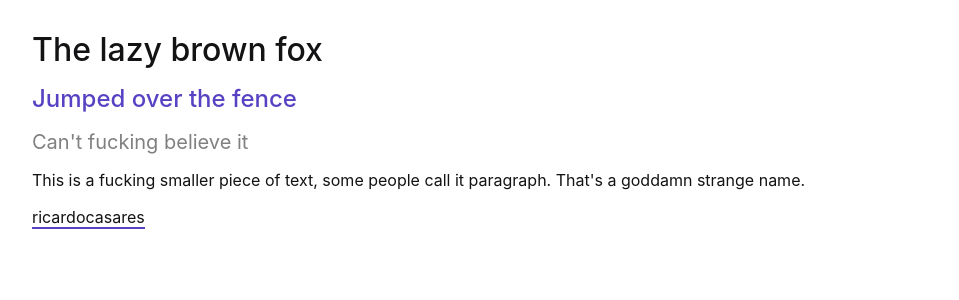
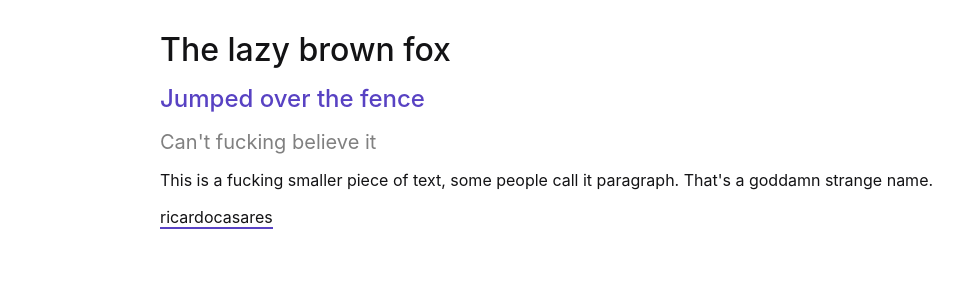
Before and after one commit to ricardocasares/zv, a Next.js app: page /ui in a window 1280 px wide. Shown: the top 300 px of the page, without its empty margins (0-959 px from the left). Built offline with nearby package versions, Linux system fonts and the light colour scheme.

Commit message:
chore: cleanup

```diff
--- a/src/pages/ui.tsx
+++ b/src/pages/ui.tsx
@@ -1,9 +1,9 @@
 import { Text } from "@/components/Text";
 import { Link } from "@/components/Link";
-import { Stack } from "@/components/Stack";
+import { Wrap } from "@/components/Wrap";
 
-const IndexPage = () => (
-  <Stack pad={{ "@initial": 2, "@sm": 3 }} gap="2">
+const UIPage = () => (
+  <Wrap>
     <Text kind="h1">The lazy brown fox</Text>
     <Text kind="h2">Jumped over the fence</Text>
     <Text kind="h3">Can&apos;t fucking believe it</Text>
@@ -13,7 +13,7 @@ const IndexPage = () => (
         <a>ricardocasares</a>
       </Link>
     </Text>
-  </Stack>
+  </Wrap>
 );
 
-export default IndexPage;
+export default UIPage;
```
